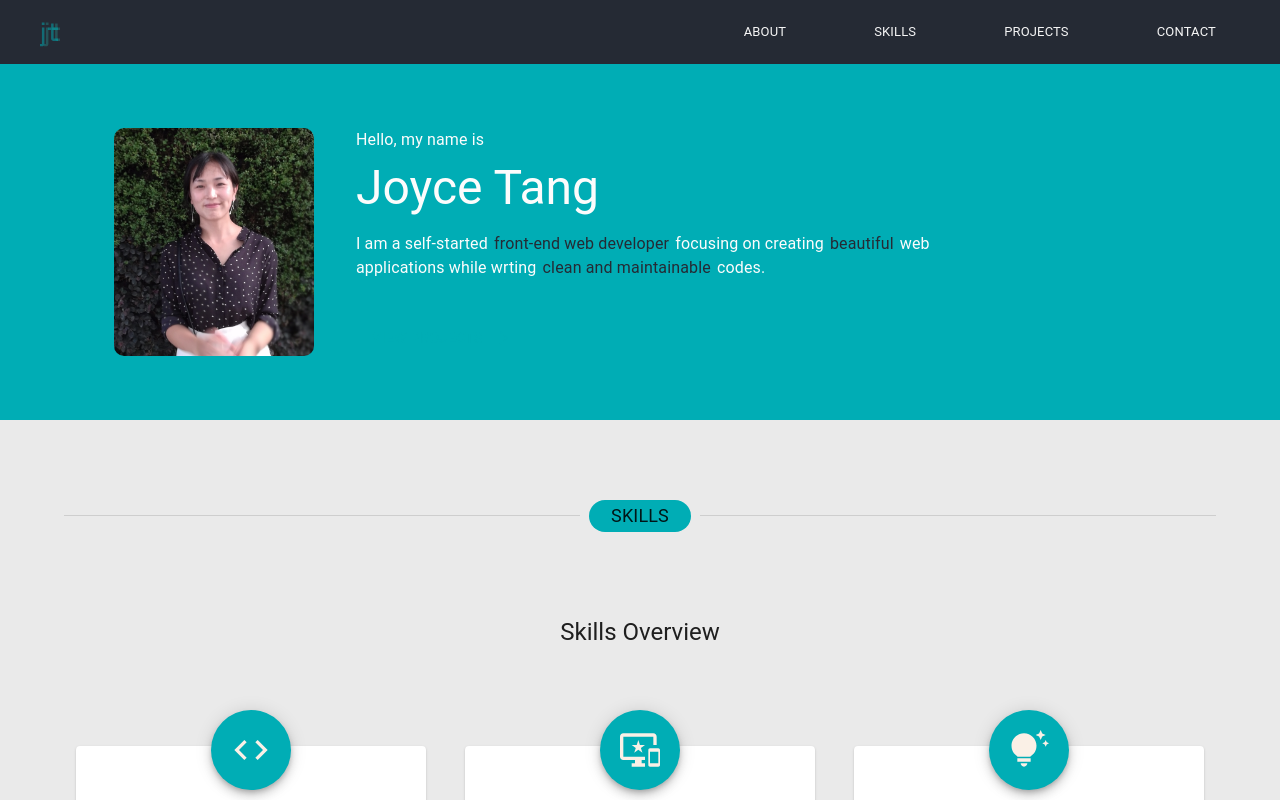
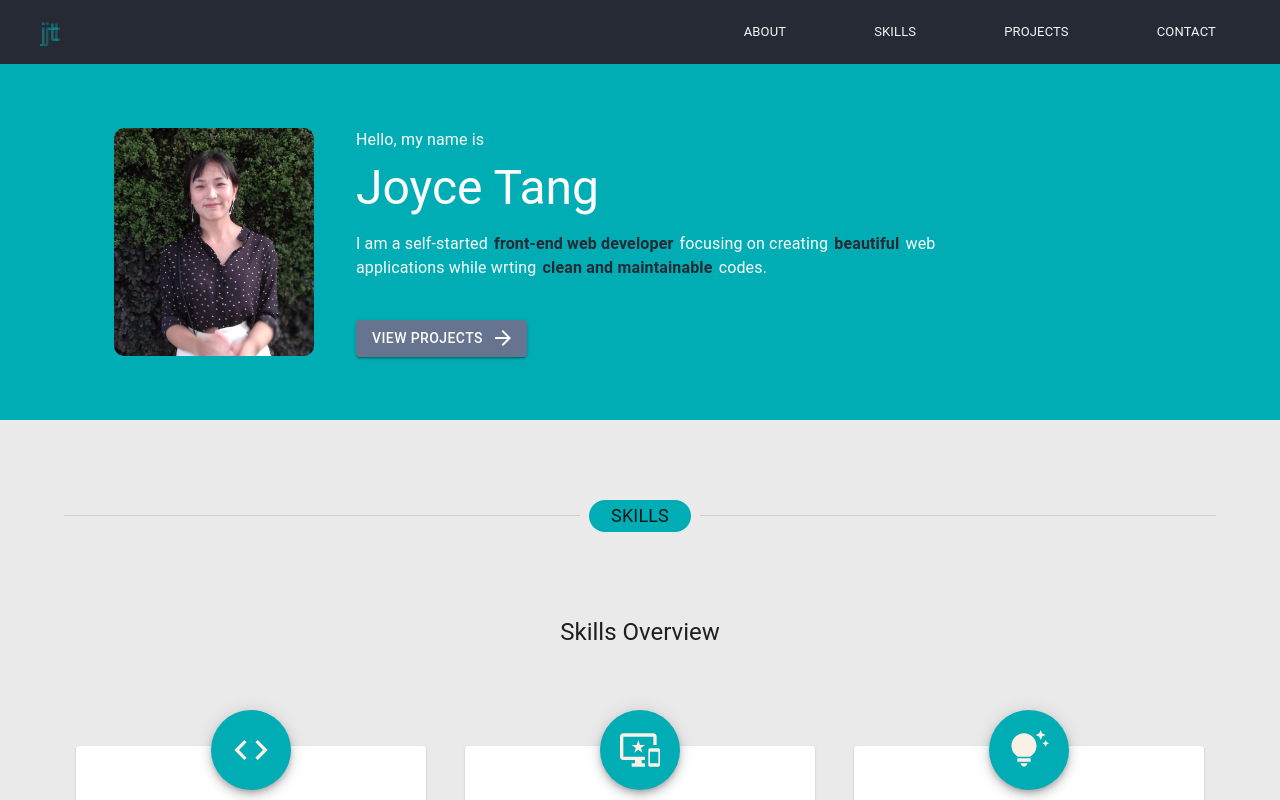
Before and after one commit to joycethh/portflio, a React (Create React App) app: page / in a window 1280 px wide. Shown: the top 800 px of the page. Built offline with nearby package versions, Linux system fonts and the light colour scheme.

Commit message:
highlight the span

```diff
--- a/src/home/Elements.js
+++ b/src/home/Elements.js
@@ -22,6 +22,7 @@ export const BioBox = styled(Box)(({ theme }) => ({
 export const StyledSpan = styled("span")(({ theme }) => ({
   padding: "0 2px",
   color: "#252A34",
+  fontWeight: 700,
 }));
 export const StyledButton = styled(Button)(({ theme }) => ({
   marginBottom: theme.spacing(0),
--- a/src/home/Home.js
+++ b/src/home/Home.js
@@ -44,7 +44,12 @@ const Home = () => {
                   offset={0}
                   duration={500}
                 >
-                  <StyledButton variant="outlined" endIcon={<ArrowForward />}>
+                  <StyledButton
+                    variant="contained"
+                    size="md"
+                    sx={{ backgroundColor: "#667490", color: "#fcfcfc" }}
+                    endIcon={<ArrowForward />}
+                  >
                     View Projects
                   </StyledButton>
                 </Link>
```
